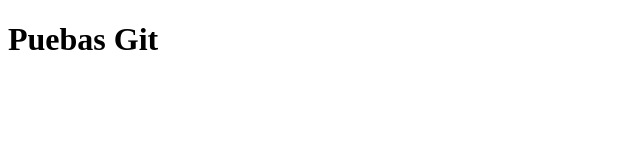
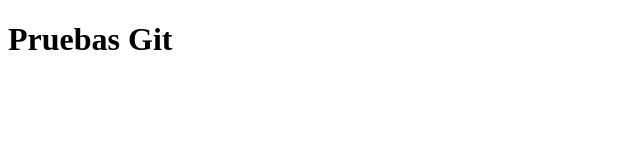
Before and after one commit to David-prog-wed/prueba-git, a plain HTML site: page index.html in a window 1280 px wide. Shown: the full height of the page, 0-640 px from the left. Drawn offline with Linux system fonts and the light colour scheme.

Commit message:
cambio error en el titulo

```diff
--- a/index.html
+++ b/index.html
@@ -7,6 +7,6 @@
   <title>prueba</title>
 </head>
 <body>
-  <h1>Puebas Git</h1>
+  <h1>Pruebas Git</h1>
 </body>
 </html>
```
